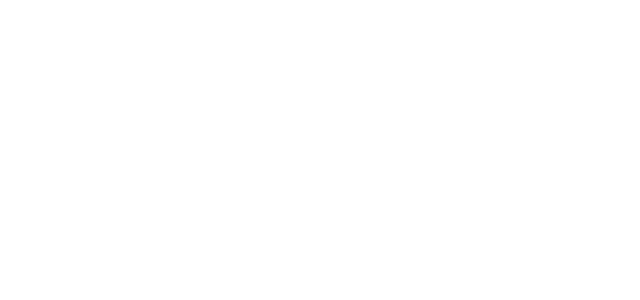
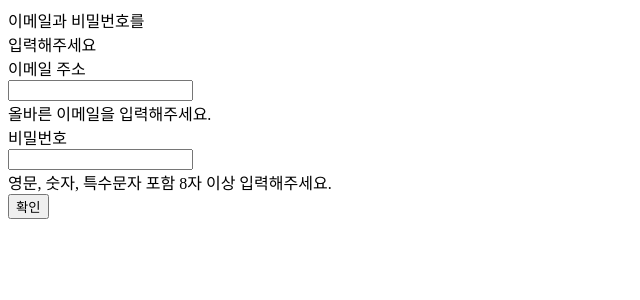
Before and after one commit to danii0110/reactLogin, a React (Create React App) app in the folder react-login/: page / in a window 1280 px wide. Shown: the top 300 px of the page, without its empty margins (0-640 px from the left). Built offline with nearby package versions, Linux system fonts and the light colour scheme.

Commit message:
틀
뼈대 잡아줌

```diff
--- a/react-login/src/App.js
+++ b/react-login/src/App.js
@@ -1,7 +1,8 @@
+import Login from "./Login";
+
 function App() {
   return (
-    <div className="App">
-    </div>
+    <div><Login/></div>
   );
 }
 
--- /dev/null
+++ b/react-login/src/Login.jsx
@@ -0,0 +1,38 @@
+import React from 'react'
+
+export default function Login() {
+    return (
+        <div className='page'>
+            <div className='titleWrap'>
+                이메일과 비밀번호를<br/>입력해주세요
+            </div>
+
+            <div className='contentWrap'>
+                <div className='inputTitle'>이메일 주소</div>
+                <div className='inputWrap'>
+                    <input className='input'/>
+                </div>
+                <div className='errorMessageWrap'>
+                    올바른 이메일을 입력해주세요.
+                </div>
+
+                <div className='inputTitle'>비밀번호</div>
+                <div className='inputWrap'>
+                    <input className='input'/>
+                </div>
+                <div className='errorMessageWrap'>
+                    영문, 숫자, 특수문자 포함 8자 이상 입력해주세요.
+                </div>
+            </div>
+
+
+            <div>
+                <button>
+                    확인
+                </button>
+            </div>
+        </div>
+
+
+    );
+}
```
